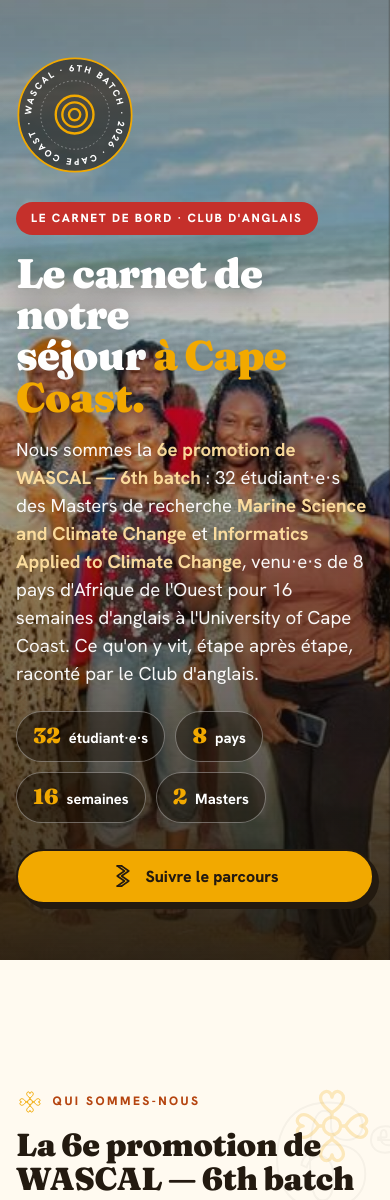
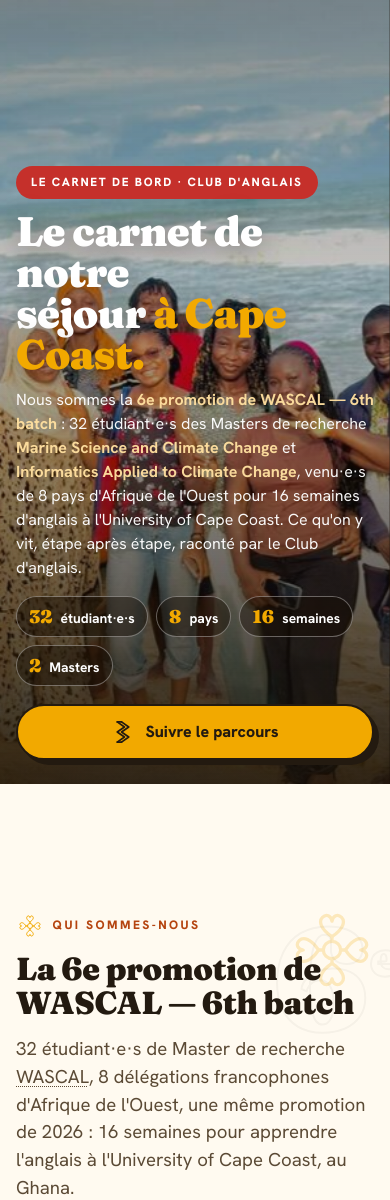
Before and after one commit to Dreykovic/wascal-cape-coast-2026, a Laravel app: page / in a window 390 px wide. Shown: the part 60-1260 px from the top of the page. Run offline with Laravel 12, Linux system fonts and the light colour scheme; data comes from the database, SQL or seed files in the repository; data that the repository does not hold is empty.

Commit message:
fix: responsivité mobile (hero, lightbox en paysage, pied de page)
- Hero : sur téléphone (< 600 px) le sceau décoratif est masqué, les
  marges et l'intro réduites ; sur les écrans étroits et bas (<= 760 px),
  les pastilles de chiffres (déjà dans l'intro) sont masquées. Le bouton
  « Suivre le parcours » tient dans l'écran (375x812 et 320x640).
- Lightbox en paysage (hauteur <= 500 px) : marges réduites, l'image et
  la légende tiennent dans l'écran.
- Pied de page : liens à 44 px de haut (cibles tactiles).
- Cache-busting home.css v=4.

```diff
--- a/public/home.css
+++ b/public/home.css
@@ -208,6 +208,21 @@ abbr[title]{text-decoration:underline dotted 1px;text-underline-offset:3px;curso
   .seal{order:-1;width:118px;margin-bottom:-6px}
   .hero-acts .btn{flex:1 1 auto;justify-content:center}
 }
+/* Téléphone : le hero doit tenir dans l'écran, bouton compris (sceau décoratif masqué) */
+@media (max-width:599px){
+  .seal{display:none}
+  .hero-inner{padding-block:var(--space-5) var(--space-5)}
+  .hero .tag{margin-bottom:12px}
+  .hero .lead{font-size:1rem;margin:12px 0 16px}
+  .stats{margin-bottom:18px;gap:8px}
+  .stats li{padding:5px 12px;font-size:.86rem}
+  .stats b{font-size:1.15rem}
+}
+/* Petits téléphones peu hauts : les chiffres sont déjà dans le texte d'intro */
+@media (max-width:599px) and (max-height:760px){
+  .stats{display:none}
+  .hero h1{font-size:clamp(2rem,9vw,2.4rem)}
+}
 
 /* ---------- 8. Qui sommes-nous ---------- */
 .big-6{position:absolute;right:-.06em;top:-.32em;font-family:var(--f-display);font-weight:900;font-size:clamp(9rem,26vw,22rem);line-height:1;color:transparent;-webkit-text-stroke:2px rgba(35,26,16,.12);pointer-events:none;user-select:none;z-index:0}
@@ -296,6 +311,13 @@ abbr[title]{text-decoration:underline dotted 1px;text-underline-offset:3px;curso
 .lb .lx:hover,.lb .lnav:hover{background:rgba(255,255,255,.28)}
 .lb :focus-visible{outline-color:var(--gold)}
 @media (max-width:599px){.lb figure{padding:70px 12px 90px}.lb .lnav{top:auto;bottom:18px;transform:none}}
+/* Téléphone en paysage : image + légende doivent tenir dans la faible hauteur */
+@media (max-height:500px) and (min-width:600px){
+  .lb figure{padding:10px 76px;gap:6px}
+  .lb img{max-height:calc(100dvh - 64px)}
+  .lb figcaption{font-size:.86rem}
+  .lb .lx{top:10px;right:12px}
+}
 
 /* ---------- 11. Cape Coast : lieux ---------- */
 .sec--cape{--sec-c:var(--green)}
@@ -386,7 +408,8 @@ abbr[title]{text-decoration:underline dotted 1px;text-underline-offset:3px;curso
 .foot-brand .adk{width:52px;height:52px;flex:none;color:var(--gold)}
 .foot-brand b{display:block;font-family:var(--f-display);font-size:1.15rem;color:#fff}
 .site-foot h2{font-family:var(--f-body);font-size:.76rem;letter-spacing:.18em;text-transform:uppercase;color:var(--gold);margin-bottom:12px;font-weight:800}
-.site-foot ul{display:grid;gap:6px}
+.site-foot ul{display:grid;gap:0}
+.site-foot nav ul a{display:inline-block;padding-block:10px}
 .site-foot a:not(.btn){color:var(--on-dark);text-decoration-color:rgba(242,169,0,.6);text-underline-offset:3px}
 .site-foot a:not(.btn):hover{color:var(--gold)}
 .survey-cta{display:inline-flex;margin-top:14px}
--- a/resources/pages/index.html
+++ b/resources/pages/index.html
@@ -32,7 +32,7 @@
 <link rel="preconnect" href="https://fonts.gstatic.com" crossorigin />
 <link href="https://fonts.googleapis.com/css2?family=Fraunces:ital,opsz,wght@0,9..144,400;0,9..144,600;0,9..144,900;1,9..144,500;1,9..144,900&amp;family=Hanken+Grotesk:wght@400;600;700;800&amp;display=swap" rel="stylesheet" />
 <link rel="preload" as="image" href="/img/hero-plage.jpg" imagesrcset="/img/hero-plage-800.jpg 800w, /img/hero-plage.jpg 1800w" imagesizes="100vw" fetchpriority="high" />
-<link rel="stylesheet" href="/home.css?v=3" />
+<link rel="stylesheet" href="/home.css?v=4" />
 <noscript><style>[data-state]{display:none}</style></noscript>
 <script type="module" src="/home.js?v=3"></script>
 </head>
```
